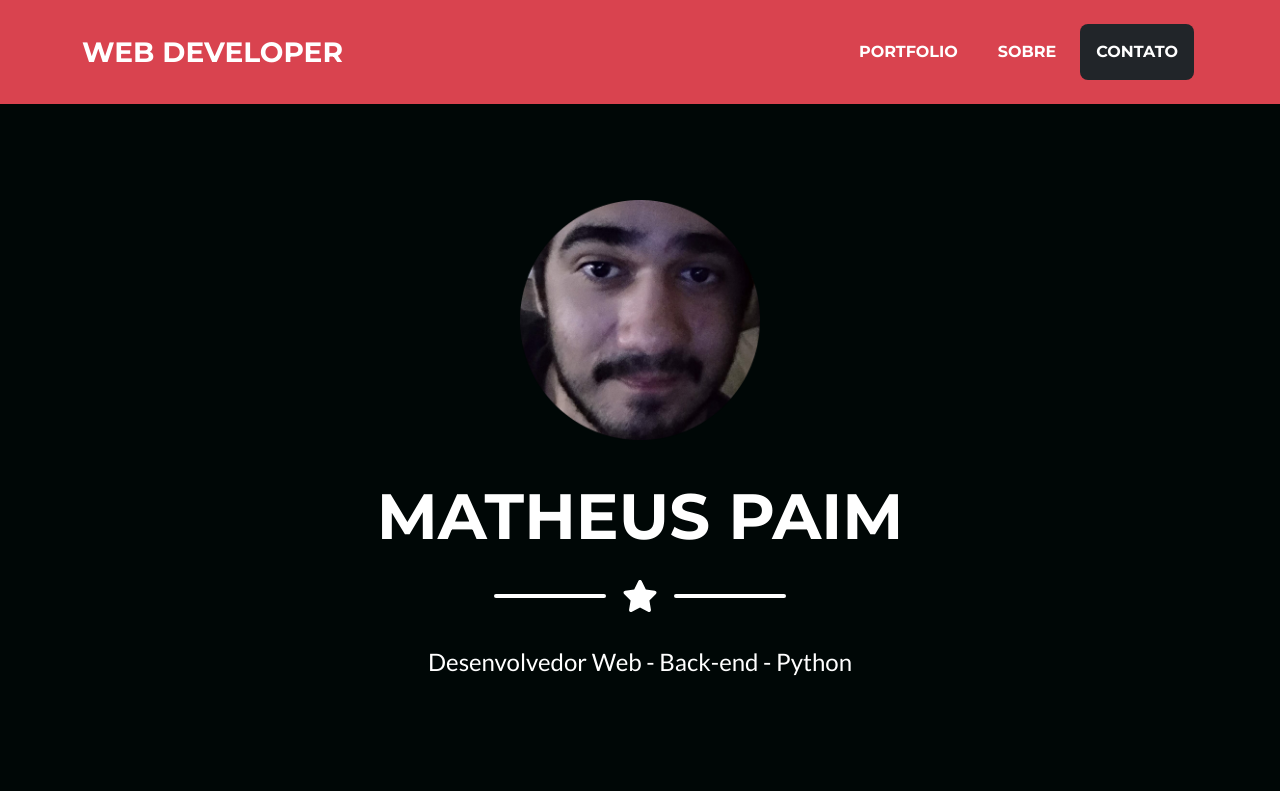
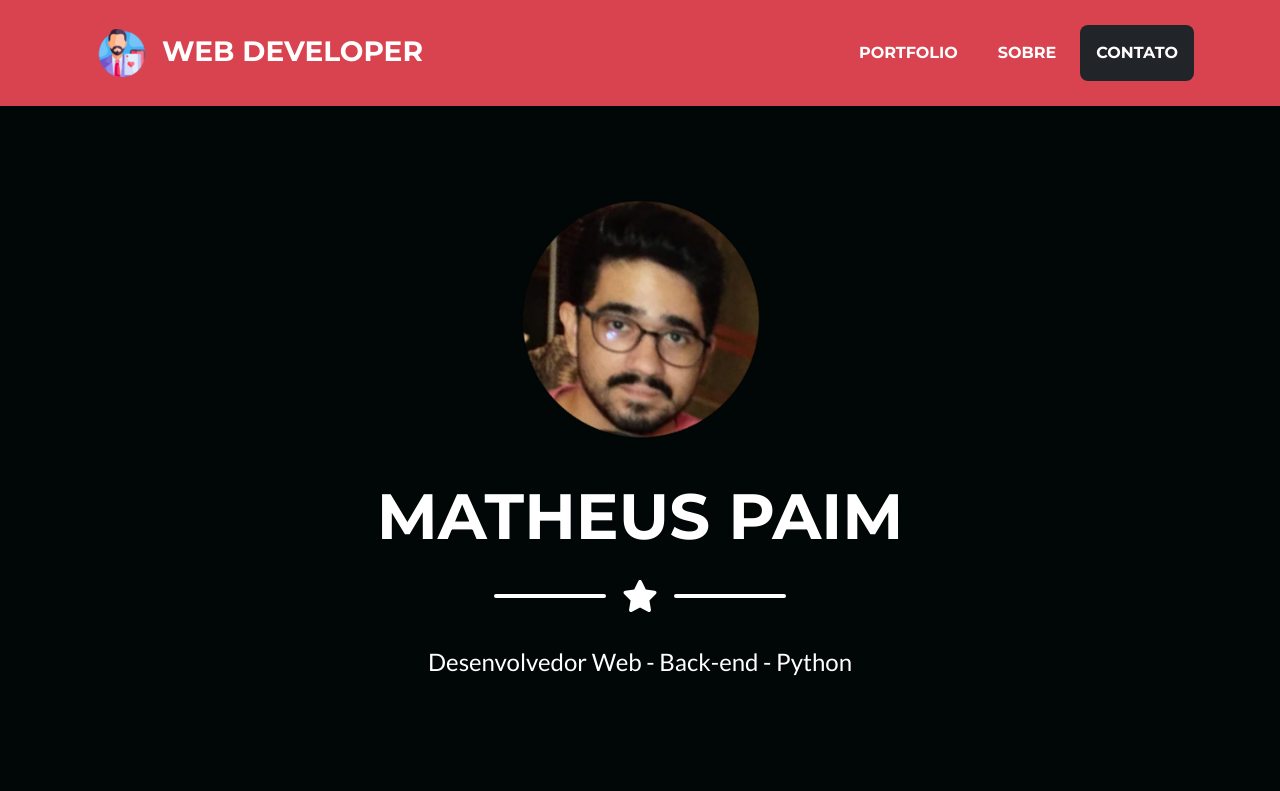
Before and after one commit to matheuspaiim/Portfolio, a Django app: page / in a window 1280 px wide. Shown: the top 791 px of the page. Run offline with Django 4.2, Linux system fonts and the light colour scheme; some libraries are stand-ins or nearby versions.

Commit message:
changing pic

```diff
--- a/templates/index.html
+++ b/templates/index.html
@@ -22,7 +22,7 @@
         <!-- Navigation-->
         <nav class="navbar navbar-expand-lg bg-black-light text-uppercase fixed-top" id="mainNav">
             <div class="container">
-                <a class="navbar-brand" href="#page-top">Web developer</a>
+                <a class="navbar-brand" href="#page-top"><img class="mx-3" src="{% static 'assets/img/gamer1.png' %}" alt="..." />Web developer</a>
                 <button class="navbar-toggler text-uppercase font-weight-bold bg-primary text-white rounded" type="button" data-bs-toggle="collapse" data-bs-target="#navbarResponsive" aria-controls="navbarResponsive" aria-expanded="false" aria-label="Toggle navigation">
                     Menu
                     <i class="fas fa-bars"></i>
@@ -40,7 +40,7 @@
         <header class="masthead bg-gray text-white text-center">
             <div class="container d-flex align-items-center flex-column">
                 <!-- Masthead Avatar Image-->
-                <img class="masthead-avatar mb-5" src="{% static 'assets/img/circlepic.png' %}" alt="Foto Perfil" />
+                <img class="masthead-avatar mb-5" src="{% static 'assets/img/image.png' %}" alt="Foto Perfil" />
                 <!-- Masthead Heading-->
                 <h1 class="masthead-heading text-uppercase mb-0">Matheus Paim</h1>
                 <!-- Icon Divider-->
```
Also changed, not shown: static/assets/img/gamer.png (added), static/assets/img/gamer1.png (added), static/assets/img/gamer2.png (added), static/assets/img/image.png (added), static/assets/img/image1.png (added), static/assets/img/jogador (1).png (deleted), static/assets/img/jogador.png (deleted).
